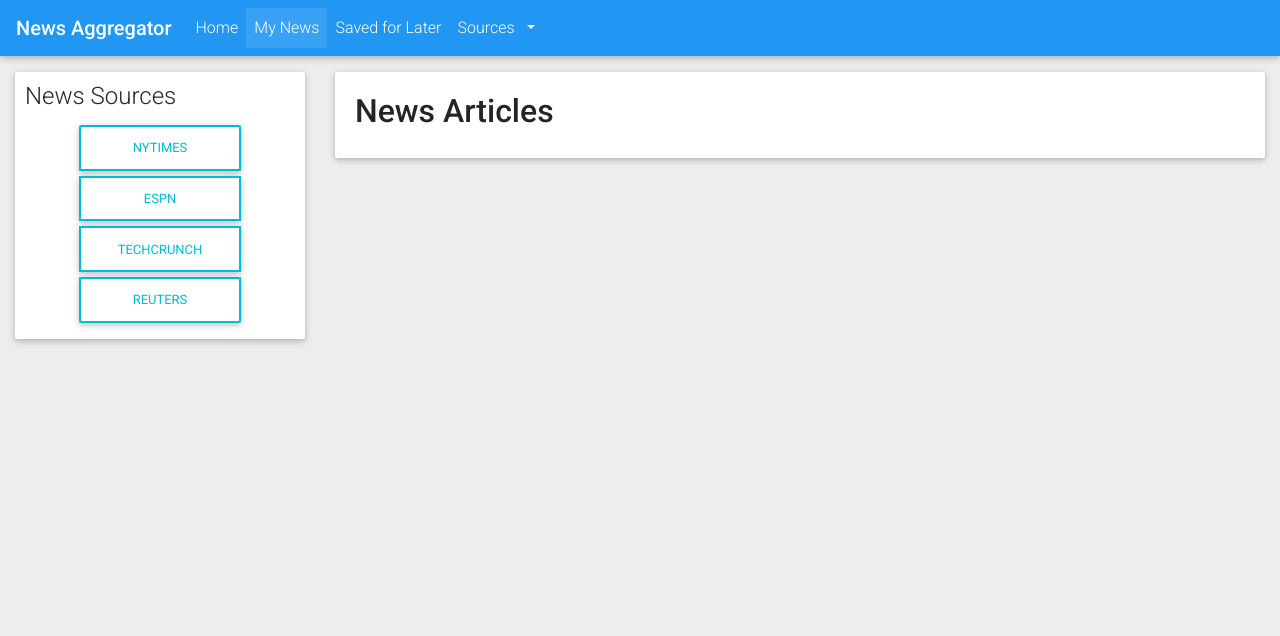
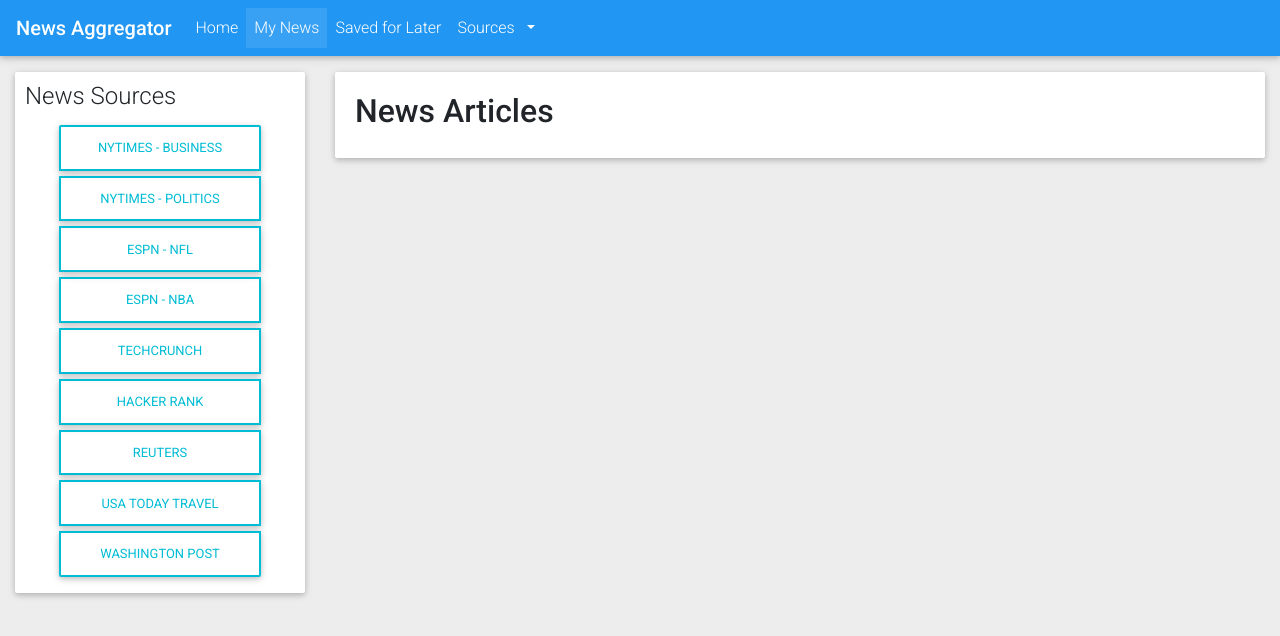
Before and after one commit to nyu-software-engineering/news-aggregator, a React (Create React App) app in the folder client/: page /mynews in a window 1280 px wide. Shown: the top 636 px of the page. Built offline with nearby package versions, Linux system fonts and the light colour scheme.

Commit message:
Adding more news sources

```diff
--- a/client/src/pages/MyNewsPage.js
+++ b/client/src/pages/MyNewsPage.js
@@ -40,14 +40,23 @@
                 <h4>News Sources</h4>
                 <MDBRow center>
                   <MDBBtnGroup vertical>
-                    <MDBBtn outline color="cyan" className="ml-0" onClick={()=>this.callAPI('http://localhost:9000/news/publisher/NYT > Business', 'NYTimes')}>NYTimes</MDBBtn>
+                    <MDBBtn outline color="cyan" className="ml-0" onClick={()=>this.callAPI('http://localhost:9000/news/publisher/NYT > Business', 'NYTimes - Business')}>NYTimes - Business</MDBBtn>
 
-                    <MDBBtn outline color="cyan" onClick={() => this.callAPI('http://localhost:9000/news/publisher/www.espn.com - NFL', 'ESPN')}>ESPN</MDBBtn>
+                    <MDBBtn outline color="cyan" onClick={()=>this.callAPI('http://localhost:9000/news/publisher/NYT > Politics', 'NYTimes - Politics')}>NYTimes - Politics</MDBBtn>
+
+                    <MDBBtn outline color="cyan" onClick={() => this.callAPI('http://localhost:9000/news/publisher/www.espn.com - NFL', 'ESPN - NFL')}>ESPN - NFL</MDBBtn>
+
+                    <MDBBtn outline color="cyan" onClick={() => this.callAPI('http://localhost:9000/news/publisher/www.espn.com - NBA', 'ESPN - NBA')}>ESPN - NBA</MDBBtn>
 
                     <MDBBtn outline color="cyan" onClick={() => this.callAPI('http://localhost:9000/news/publisher/TechCrunch', 'TechCrunch')}>TechCrunch</MDBBtn>
 
+                    <MDBBtn outline color="cyan" onClick={() => this.callAPI('http://localhost:9000/news/publisher/Hacker News: Front Page', 'Hacker Rank')}>Hacker Rank</MDBBtn>
+
                     <MDBBtn outline color="cyan" onClick={() => this.callAPI('http://localhost:9000/news/publisher/Reuters: Entertainment News', 'Reuters')}>Reuters</MDBBtn>
 
+                    <MDBBtn outline color="cyan" onClick={() => this.callAPI('http://localhost:9000/news/publisher/GANNETT Syndication Service', 'USA Today Travel')}>USA Today Travel</MDBBtn>
+
+                    <MDBBtn outline color="cyan" onClick={() => this.callAPI('http://localhost:9000/news/publisher/Real Estate', 'Washington Post - Real Estate')}>Washington Post</MDBBtn>
 
                   </MDBBtnGroup>
               </MDBRow>
```
